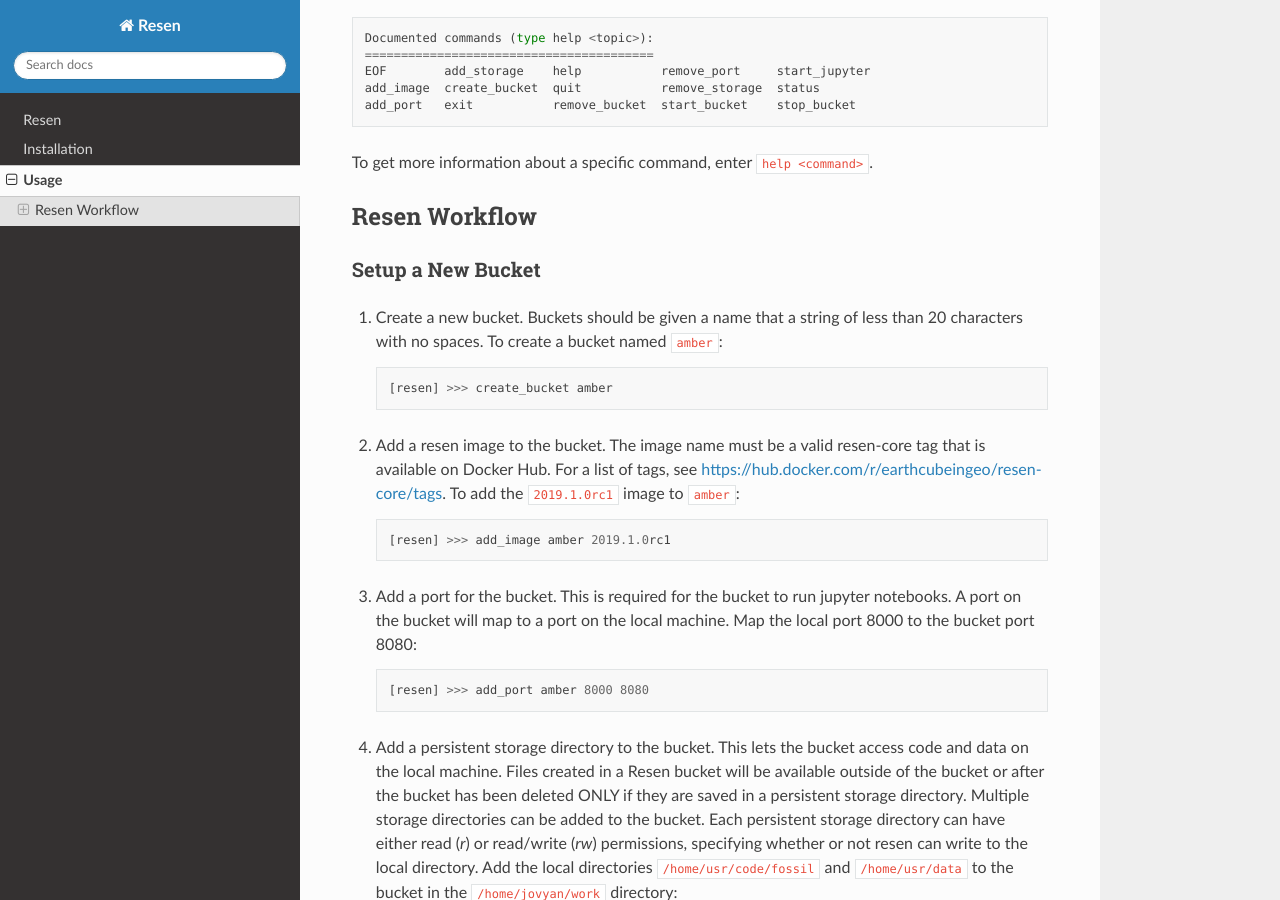
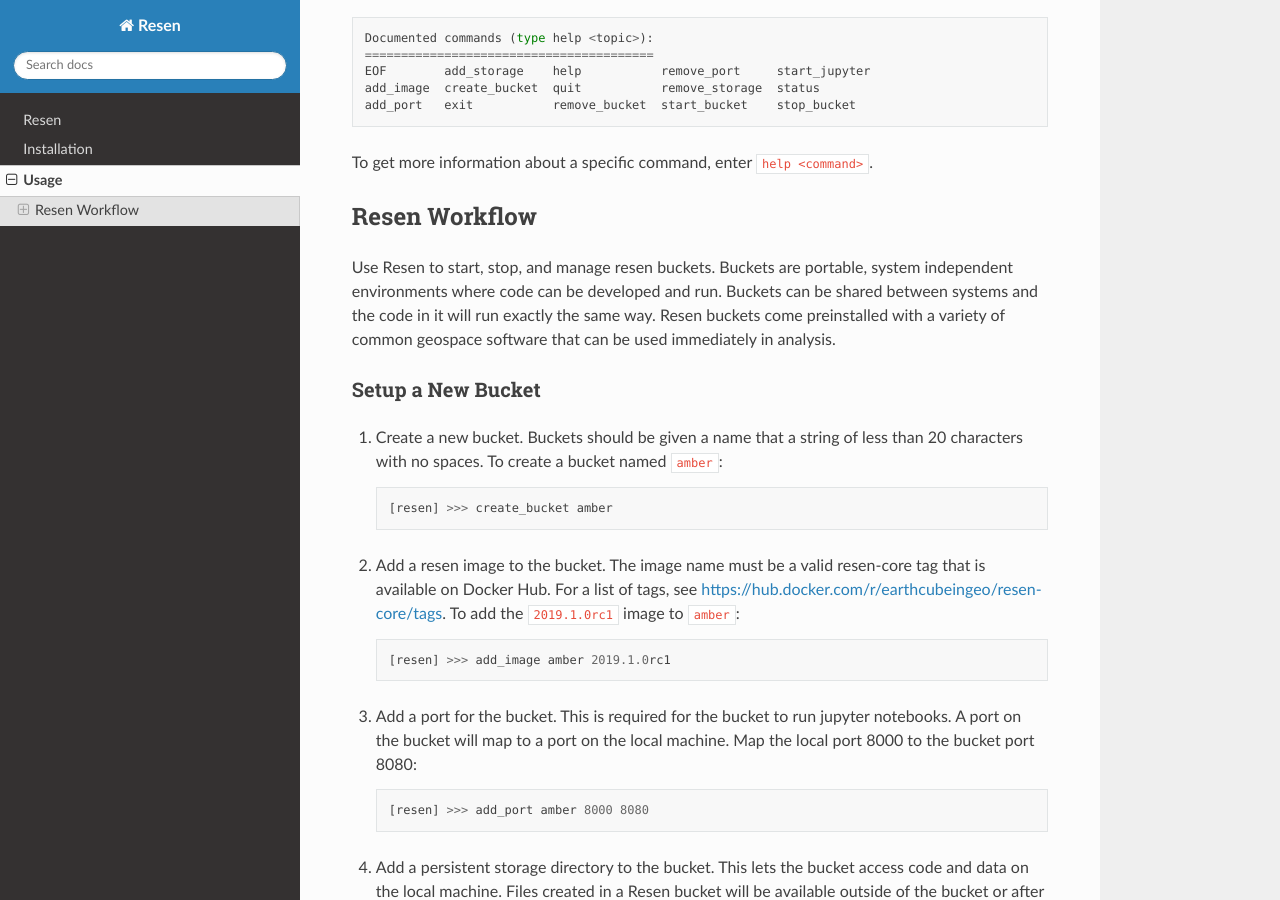
Before and after one commit to EarthCubeInGeo/resen, a Sphinx documentation site: the page built from docs/usage.rst, in a window 1280 px wide and 900 px high, scrolled down 655 px. Built offline with Sphinx 7.4.7 and the Read the Docs theme 2.0.0, drawn with Linux system fonts in a browser that asks for light colours; some of the changed text lies outside the part shown.

Commit message:
Updated Resen Workflow to include description of buckets.

```diff
--- a/README.rst
+++ b/README.rst
@@ -6,7 +6,7 @@
 
 Resen is based on the concept of portable environments, or buckets, where code can be developed and run independent of a users system.  When you start a resen bucket, it has a variety of common geospace software packages preinstalled and ready for use.  This means you have easy access to common models and datasets, and can start using them in your analysis immediately.  You can also set up your bucket to access your own datasets, locally stored on your machine.
 
-After you have completed your analysis, you can share an entire bucket with other researchers.  Within the bucket, your analysis code will always run exactly the same way, regardless of what system the bucket is on.  This means that other researchers should be able to reproduce your work and start building off of it immediately, instead of spending time configuring their system, installing new packages, and setting up file paths so their environment is compatable with your code.
+After you have completed your analysis, you can share an entire bucket with other researchers.  Within the bucket, your analysis code will always run exactly the same way, regardless of what system the bucket is on.  This means that other researchers should be able to reproduce your work and start building off of it immediately, instead of spending time configuring their system, installing new packages, and setting up file paths so their environment is compatible with your code.
 
 
 Quickstart
--- a/docs/usage.rst
+++ b/docs/usage.rst
@@ -32,6 +32,8 @@
 
 Resen Workflow
 ==============
+
+Use Resen to start, stop, and manage resen buckets.  Buckets are portable, system independent environments where code can be developed and run.  Buckets can be shared between systems and the code in it will run exactly the same way.  Resen buckets come preinstalled with a variety of common geospace software that can be used immediately in analysis.
 
 Setup a New Bucket
 ------------------
```
Also changed, not shown: other parts of docs/usage.rst (+1 -1 lines).
